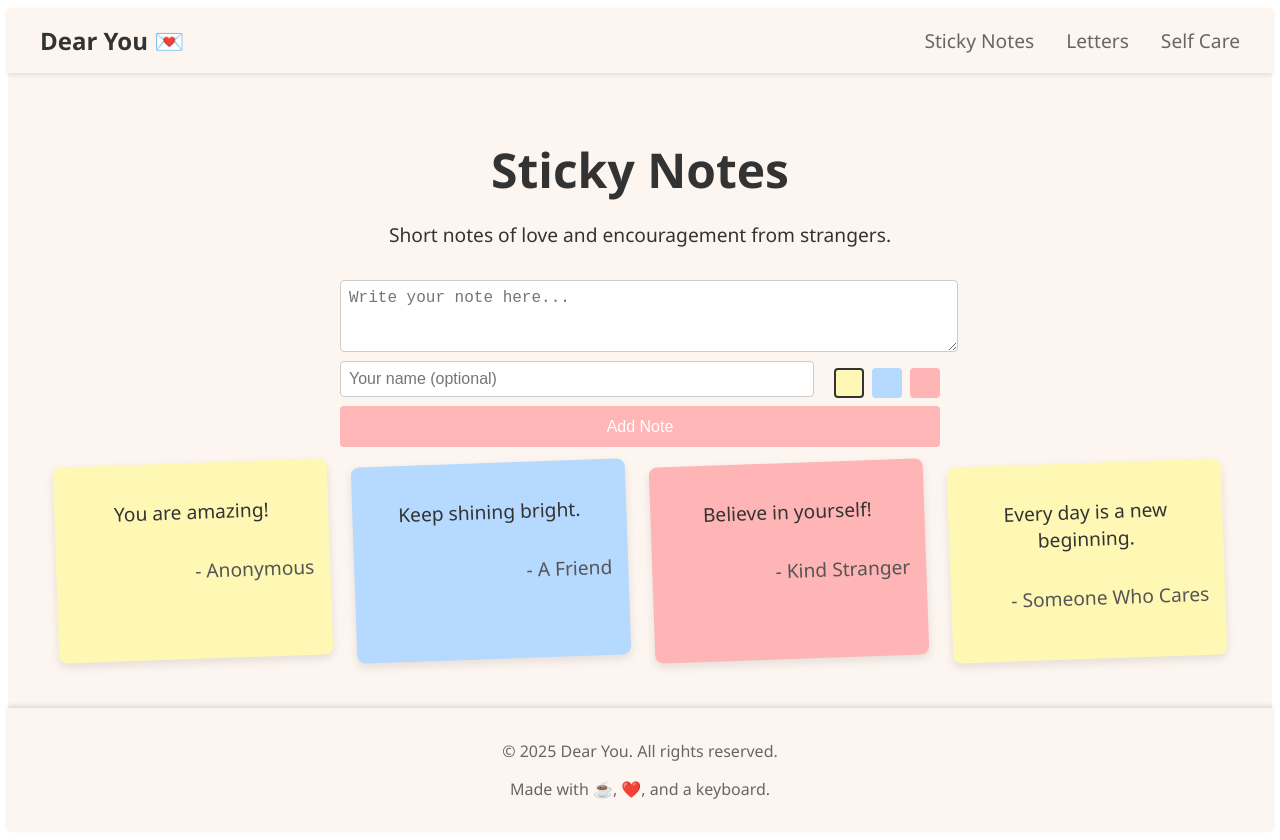
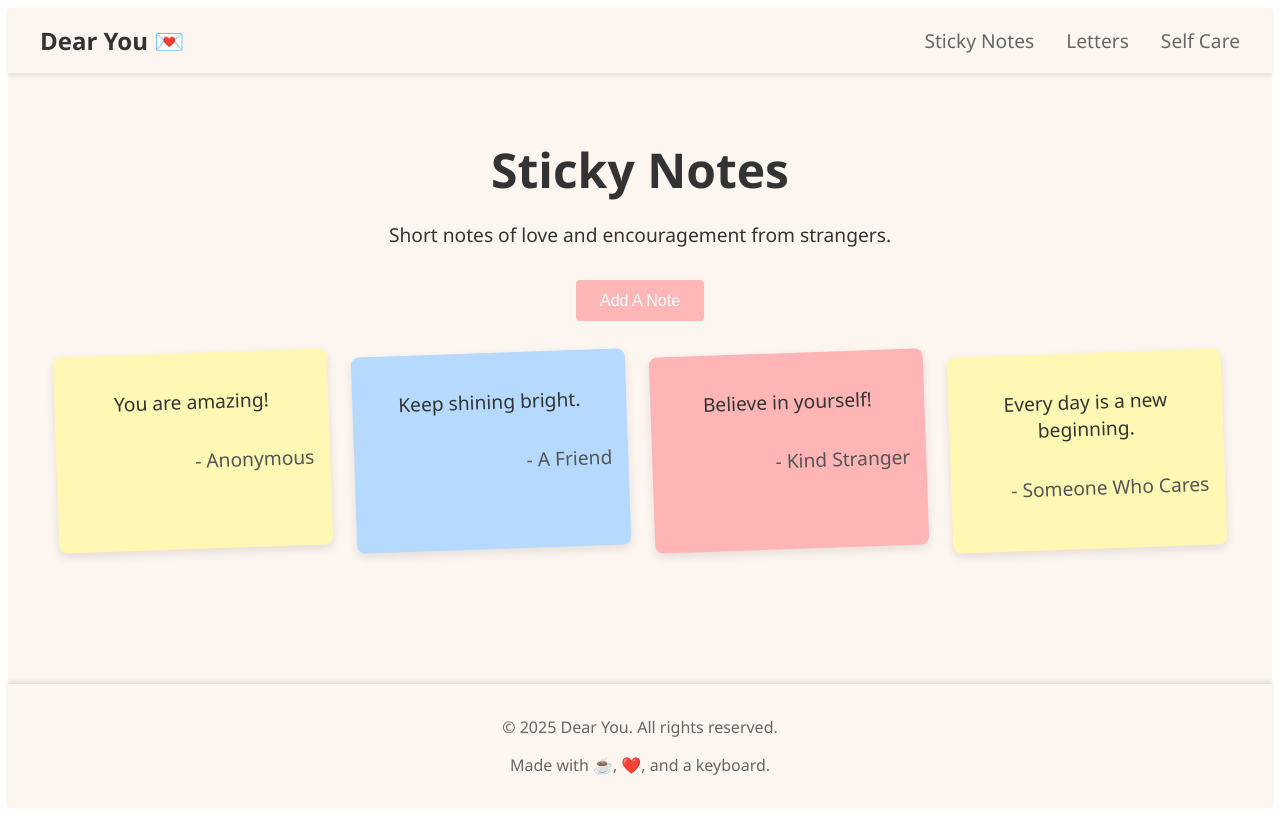
Before and after one commit to Tom-Par/Dear_You_Frontend, a React (Vite) app: page / in a window 1280 px wide. After the commit the page ends 816 px from the top, so only its background shows below. Built offline with nearby package versions, Linux system fonts and the light colour scheme.

Commit message:
modal to add notes added in Sticky notes

```diff
--- /dev/null
+++ b/src/components/Modal.css
@@ -0,0 +1,46 @@
+/* src/components/Modal.css */
+.modal-overlay {
+    position: fixed;
+    top: 0;
+    left: 0;
+    width: 100%;
+    height: 100%;
+    background-color: rgba(0, 0, 0, 0.5);  /* semi-transparent overlay */
+    display: flex;
+    justify-content: center;
+    align-items: center;
+    animation: fadeIn 0.3s ease;
+    z-index: 1000;
+  }
+
+  .modal-content {
+    background: #fdf6f0; /* using site background color */
+    border-radius: 8px;
+    padding: 2rem;
+    max-width: 600px;
+    width: 90%;
+    position: relative;
+    animation: slideDown 0.3s ease;
+  }
+
+  /* Close button */
+  .modal-close {
+    position: absolute;
+    top: 10px;
+    right: 10px;
+    background: transparent;
+    border: none;
+    font-size: 1.5rem;
+    cursor: pointer;
+  }
+
+  /* Animations */
+  @keyframes fadeIn {
+    from { opacity: 0; }
+    to { opacity: 1; }
+  }
+
+  @keyframes slideDown {
+    from { transform: translateY(-20px); opacity: 0; }
+    to { transform: translateY(0); opacity: 1; }
+  }
--- /dev/null
+++ b/src/components/Modal.jsx
@@ -0,0 +1,17 @@
+// src/components/Modal.jsx
+import React from 'react';
+import './Modal.css';
+
+function Modal({ isOpen, onClose, children }) {
+  if (!isOpen) return null;
+  return (
+    <div className="modal-overlay">
+      <div className="modal-content">
+        <button className="modal-close" onClick={onClose}>X</button>
+        {children}
+      </div>
+    </div>
+  );
+}
+
+export default Modal;
--- a/src/pages/StickyNotes.css
+++ b/src/pages/StickyNotes.css
@@ -127,3 +127,21 @@
   display: flex;
   gap: 0.5rem;
 }
+
+/* Add this to your StickyNotes.css */
+.open-modal-btn {
+  margin: 1rem auto;
+  display: block;
+  padding: 0.7rem 1.5rem;
+  font-size: 1rem;
+  background: #ffb6b6;
+  color: #fff;
+  border: none;
+  border-radius: 4px;
+  cursor: pointer;
+  transition: background 0.3s ease;
+}
+
+.open-modal-btn:hover {
+  background: #ff9b9b;
+}
--- a/src/pages/StickyNotes.jsx
+++ b/src/pages/StickyNotes.jsx
@@ -1,53 +1,41 @@
 // src/pages/StickyNotes.jsx
-import { useState } from "react";
-import "./StickyNotes.css";
+import React, { useState } from 'react';
+import './StickyNotes.css';
+import Modal from '../components/Modal';
 
 function StickyNotes() {
-  const colors = ["#fff8b5", "#b5d9ff", "#ffb5b5"];
+  const colors = ['#fff8b5', '#b5d9ff', '#ffb5b5'];
 
   // Dummy data with preset colors for initial notes
   const initialNotesData = [
-    { id: 1, text: "You are amazing!", author: "Anonymous", color: "#fff8b5" },
-    {
-      id: 2,
-      text: "Keep shining bright.",
-      author: "A Friend",
-      color: "#b5d9ff",
-    },
-    {
-      id: 3,
-      text: "Believe in yourself!",
-      author: "Kind Stranger",
-      color: "#ffb5b5",
-    },
-    {
-      id: 4,
-      text: "Every day is a new beginning.",
-      author: "Someone Who Cares",
-      color: "#fff8b5",
-    },
+    { id: 1, text: "You are amazing!", author: "Anonymous", color: '#fff8b5' },
+    { id: 2, text: "Keep shining bright.", author: "A Friend", color: '#b5d9ff' },
+    { id: 3, text: "Believe in yourself!", author: "Kind Stranger", color: '#ffb5b5' },
+    { id: 4, text: "Every day is a new beginning.", author: "Someone Who Cares", color: '#fff8b5' },
   ];
 
   const [notes, setNotes] = useState(initialNotesData);
-  const [newNote, setNewNote] = useState("");
-  const [newAuthor, setNewAuthor] = useState("");
+  const [newNote, setNewNote] = useState('');
+  const [newAuthor, setNewAuthor] = useState('');
   const [selectedColor, setSelectedColor] = useState(colors[0]);
+  const [modalOpen, setModalOpen] = useState(false);
 
   const handleSubmit = (e) => {
     e.preventDefault();
-    if (newNote.trim() === "") return;
-    const newId = notes.length ? notes[notes.length - 1].id + 1 : 1;
+    if (newNote.trim() === '') return;
+    const newId = notes.length ? notes[0].id + 1 : 1;
     const note = {
       id: newId,
       text: newNote,
       author: newAuthor || "Anonymous",
       color: selectedColor,
     };
+    // Prepend the new note so it appears first
     setNotes([note, ...notes]);
-    setNewNote("");
-    setNewAuthor("");
-    // Optionally reset the selected color after submission
+    setNewNote('');
+    setNewAuthor('');
     setSelectedColor(colors[0]);
+    setModalOpen(false);
   };
 
   return (
@@ -55,7 +43,12 @@ function StickyNotes() {
       <h1>Sticky Notes</h1>
       <p>Short notes of love and encouragement from strangers.</p>
 
-      {/* Form moved above the notes grid */}
+      <button className="open-modal-btn" onClick={() => setModalOpen(true)}>
+        Add A Note
+      </button>
+
+      {/* Modal for adding a new note */}
+      <Modal isOpen={modalOpen} onClose={() => setModalOpen(false)}>
         <form className="sticky-note-form" onSubmit={handleSubmit}>
           <textarea
             placeholder="Write your note here..."
@@ -63,7 +56,6 @@ function StickyNotes() {
             onChange={(e) => setNewNote(e.target.value)}
             rows="3"
           />
-
           <div className="input-row">
             <input
               type="text"
@@ -76,9 +68,7 @@ function StickyNotes() {
                 <button
                   key={color}
                   type="button"
-                className={`color-option ${
-                  selectedColor === color ? "selected" : ""
-                }`}
+                  className={`color-option ${selectedColor === color ? 'selected' : ''}`}
                   style={{ background: color }}
                   onClick={() => setSelectedColor(color)}
                   aria-label={`Select color ${color}`}
@@ -86,17 +76,13 @@ function StickyNotes() {
               ))}
             </div>
           </div>
-
           <button type="submit">Add Note</button>
         </form>
+      </Modal>
 
       <div className="notes-grid">
-        {notes.map((note) => (
-          <div
-            key={note.id}
-            className="sticky-note"
-            style={{ background: note.color }}
-          >
+        {notes.map(note => (
+          <div key={note.id} className="sticky-note" style={{ background: note.color }}>
             <p className="note-text">{note.text}</p>
             <p className="note-author">- {note.author}</p>
           </div>
```
Lines whose indentation alone changed are shown as unchanged.
